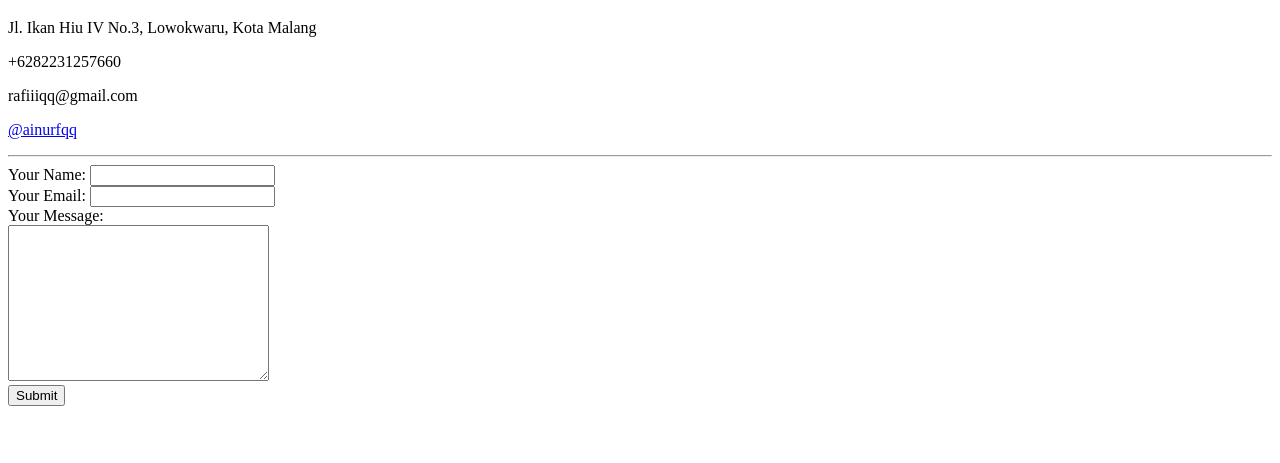
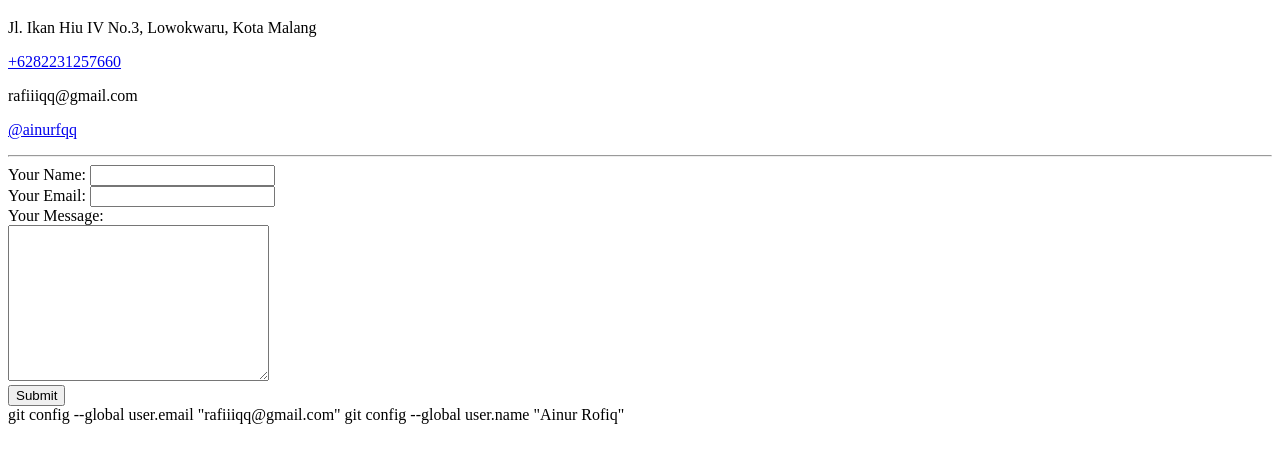
Before and after one commit to ainurfqq/cv, a plain HTML site: page contact-me.html in a window 1280 px wide. Shown: the part 61-524 px from the top of the page. Drawn offline with Linux system fonts and the light colour scheme.

Commit message:
Add link WA

```diff
--- a/contact-me.html
+++ b/contact-me.html
@@ -9,7 +9,7 @@
   <body>
     <h1>My Contact Details</h1>
         <p>Jl. Ikan Hiu IV No.3, Lowokwaru, Kota Malang</p>
-        <p>+6282231257660</p>
+        <p><a href="https://api.whatsapp.com/send?phone=6282231257660">+6282231257660</a></p>
         <p>rafiiiqq@gmail.com</p>
         <p><a href="https://www.instagram.com/ainurfqq/">@ainurfqq</a></p>
         <hr>
@@ -24,3 +24,5 @@
     </form>
   </body>
 </html>
+git config --global user.email "rafiiiqq@gmail.com"
+git config --global user.name "Ainur Rofiq"
```
